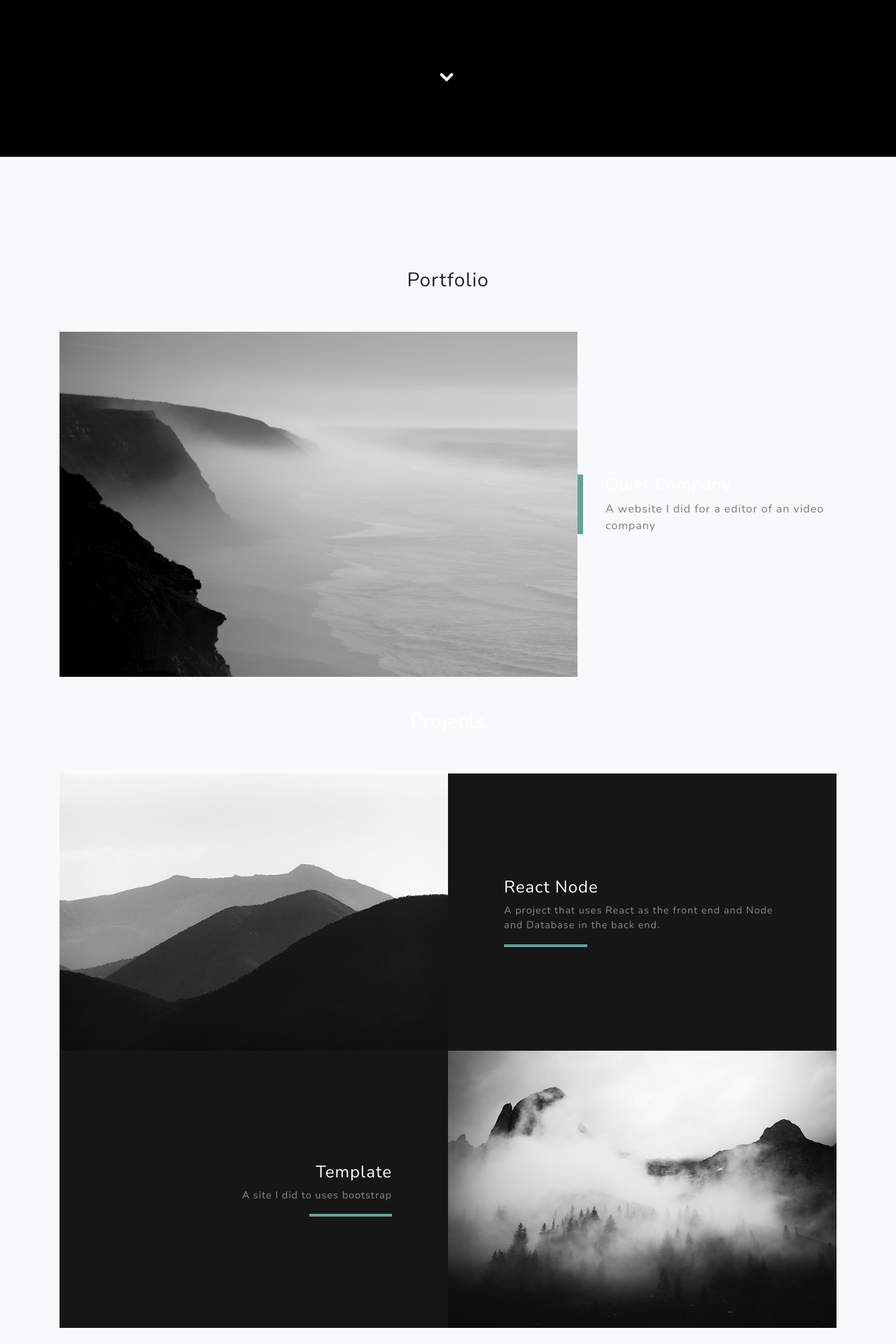
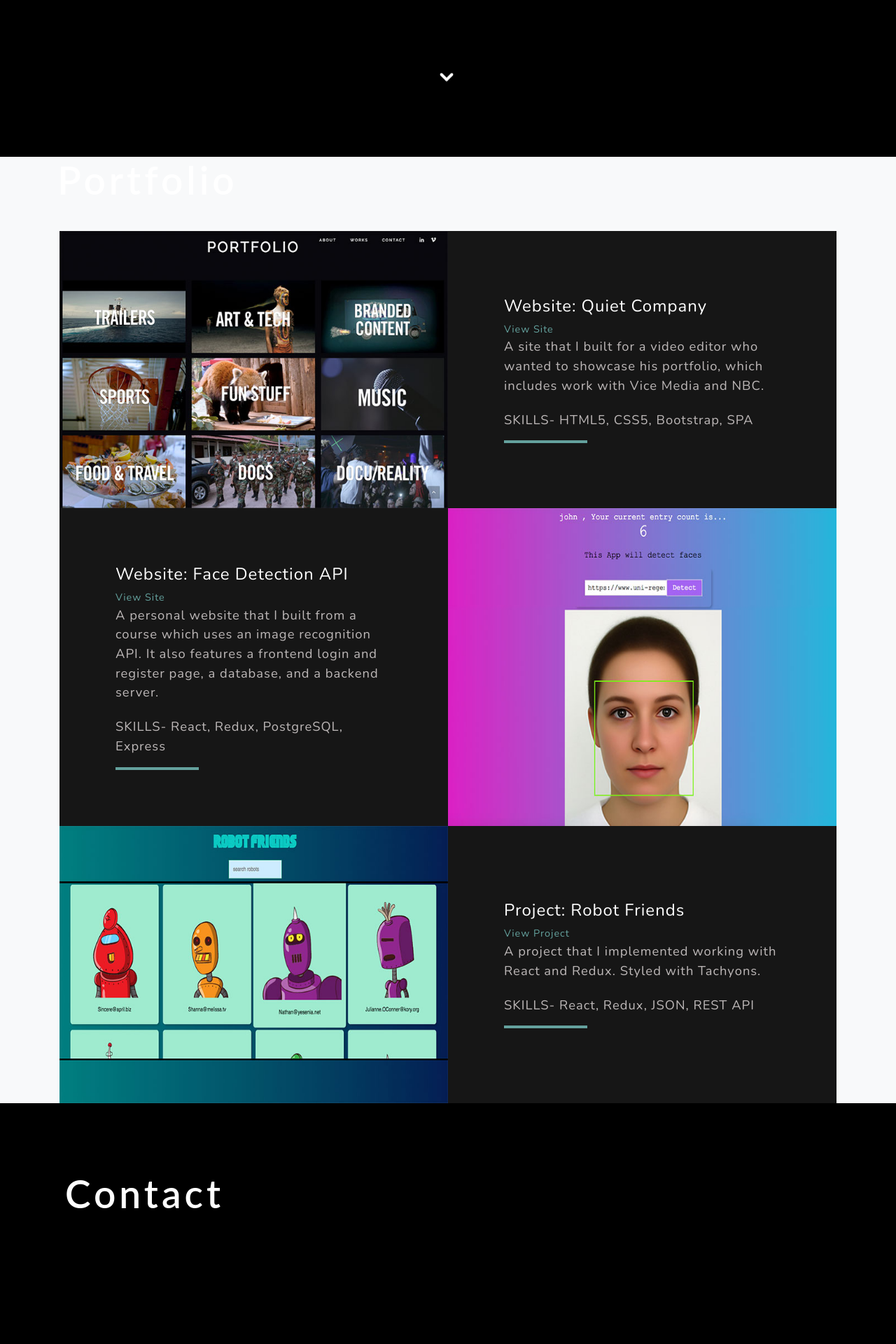
Before and after one commit to mchen3/portfolio, a PHP site: page / in a window 1280 px wide. Shown: the part 1240-3160 px from the top of the page at 70% size. Run offline with PHP 8.4, Linux system fonts and the light colour scheme.

Commit message:
Edited Portfolio and Contact

```diff
--- a/index.css
+++ b/index.css
@@ -128,6 +128,58 @@
 }
 
 
+@media (min-width: 1200px) {
+
+  .projects-section h1 {
+    margin-left: -12.05rem !important;
+  }
+}
+
+.projects-section h1 {
+  /* font-family: 'Varela Round'; */
+  /* font-family: 'Comfortaa', cursive; */
+
+  font-family: 'Lato', sans-serif;
+
+  text-align: left;
+  font-weight: 600;
+  font-size: 55px;
+  /* line-height: 2.5rem; */
+  letter-spacing: 5px;
+  /* background: -webkit-linear-gradient(rgba(255,255,255,.9),rgba(255,255,255,0)); */
+  background: white;
+
+  margin-bottom: 2.5rem !important;
+
+  /* margin-left: -12.2rem !important; */
+  /* margin-right: .5rem !important; */
+
+  -webkit-text-fill-color: transparent;
+  -webkit-background-clip: text;
+}
+
+.projects-section {
+  padding: 0 0 !important;
+}
+
+/* .projects-section h4{
+  font-size: 1.5rem !important;
+} */
+
+
+.text-white-50 {
+  color:#bdb8b8 !important;
+  font-size: 1.15rem !important;
+  /* font-size: .75rem !important; */
+
+}
+
+
+.img-fluid {
+  max-width: 100%;
+  height: 100%;
+  /* align-items: stretch; */
+}
 
 
 /* @media (min-width: 768px) {
--- a/index.html
+++ b/index.html
@@ -51,7 +51,7 @@
               <a class="nav-link js-scroll-trigger" href="#projects"><b>Projects</b></a>
             </li>
             <li class="nav-item">
-              <a class="nav-link js-scroll-trigger" href="#signup"><b>Contact</b></a>
+              <a class="nav-link js-scroll-trigger" href="#contact"><b>Contact</b></a>
             </li>
           </ul>
         </div>
@@ -81,25 +81,8 @@
 
 <!-- Particles -->
 
-<script src="https://cdn.jsdelivr.net/particles.js/2.0.0/particles.min.js"></script>
+<!-- <script src="https://cdn.jsdelivr.net/particles.js/2.0.0/particles.min.js"></script> -->
 <script  src="js/index.js"></script>
-
-    <!-- About Section -->
-    <!-- <section id="about" class="about-section text-center">
-      <div class="container">
-        <div class="row">
-          <div class="col-lg-8 mx-auto">
-            <h2 class="text-white mb-4">Built with Bootstrap 4</h2>
-            <p class="text-white-50">Grayscale is a free Bootstrap theme created by Start Bootstrap. It can be yours right now, simply download the template on
-              <a href="http://startbootstrap.com/template-overviews/grayscale/">the preview page</a>. The theme is open source, and you can use it for any purpose, personal or commercial.</p>
-          </div>
-        </div>
-        <img src="img/ipad.png" class="img-fluid" alt="">
-      </div>
-    </section> -->
-
-    <!-- About  -->
-
 
     <section id="about" class="about-section">
         <div class="container d-flex h-100 align-items-center">
@@ -113,8 +96,6 @@
             <br>
             <h2 class="mx-auto my-0 ">React-Redux, Node.js, HTML5, CSS3, PostgreSQL, Express.js are some of the tools that I use to make beautiful sites.</h2>
 
-
-
             <br><br><br>          <br><br><br>
             <a href="#about" class=" js-scroll-trigger">
               <div class="arrow bounce" >
@@ -124,44 +105,65 @@
         </div>
       </section>
 
-
-
-
     <!-- Projects Section -->
     <section id="projects" class="projects-section bg-light">
 
+      <div class="container">
 
+          <!-- <div class="container h-100 align-items-center"> -->
 
-      <h3 align="center"> Portfolio</h3> <br><br>
-      <div class="container">
-        <!-- Featured Project Row -->
-        <div class="row align-items-center no-gutters mb-4 mb-lg-5">
-          <div class="col-xl-8 col-lg-7">
-            <img class="img-fluid mb-3 mb-lg-0" src="img/bg-masthead.jpg" alt="">
+          <div class="row ">
+              <div class="col-md-10 col-lg-8 mx-auto text-center">
+                  <h1 class="mx-auto my-0">Portfolio</h1>
+                  <!-- <br><br> -->
               </div>
-          <div class="col-xl-4 col-lg-5">
-            <div class="featured-text text-center text-lg-left">
-              <h4>Quiet Company</h4>
-              <p class="text-black-50 mb-0">A website I did for a editor of an video company</p>
+            </div>
+
+        <!-- Project One Row -->
+        <div class="row justify-content-center no-gutters mb-5 mb-lg-0">
+
+          <div class="col-lg-6">
+            <img class="img-fluid" src="img/quiet2.jpg" alt="">
+          </div>
+
+          <div class="col-lg-6">
+            <div class="bg-black text-center h-100 project">
+              <div class="d-flex h-100">
+                <div class="project-text w-100 my-auto text-center text-lg-left">
+                  <h4 class="text-white">Website: Quiet Company</h4>
+                  <a href="http://quiet.company">View Site </a>
+                  <p class="mb-0 text-white-50">A site that I built for a video editor who wanted to showcase his portfolio, which includes work with Vice Media and NBC. </p>
+                  <br>
+                  <p class="mb-0 text-white-50">SKILLS- HTML5, CSS5, Bootstrap, SPA </p>
+                  <hr class="d-none d-lg-block mb-0 ml-0">
+                </div>
               </div>
             </div>
           </div>
 
+        </div>
 
-        <h3 align="center"> Projects</h3> <br><br>
+        <!-- Project Two Row -->
+        <div class="row justify-content-center no-gutters">
 
+          <div class="col-lg-6">
+            <img class="img-fluid" src="img/face2.jpg" alt="">
+          </div>
 
-        <!-- Project One Row -->
-        <div class="row justify-content-center no-gutters mb-5 mb-lg-0">
-          <div class="col-lg-6">
-            <img class="img-fluid" src="img/demo-image-01.jpg" alt="">
-          </div>
-          <div class="col-lg-6">
+          <div class="col-lg-6 order-lg-first">
             <div class="bg-black text-center h-100 project">
               <div class="d-flex h-100">
                 <div class="project-text w-100 my-auto text-center text-lg-left">
-                  <h4 class="text-white">React Node</h4>
-                  <p class="mb-0 text-white-50">A project that uses React as the front end and Node and Database in the back end.</p>
+                  <h4 class="text-white">Website: Face Detection API</h4>
+
+                  <a href="http://quiet.company">View Site </a>
+
+                  <p class="mb-0 text-white-50">A personal website that I built from a course which uses an image recognition API. It also features a frontend login and register page,
+                   a database, and a backend server.
+                  </p>
+                  <br>
+                  <p class="mb-0 text-white-50">SKILLS- React, Redux, PostgreSQL, Express</p>
+
                   <hr class="d-none d-lg-block mb-0 ml-0">
                 </div>
               </div>
@@ -169,102 +171,63 @@
           </div>
         </div>
 
-        <!-- Project Two Row -->
-        <div class="row justify-content-center no-gutters">
+
+
+
+        <!-- Project Three Row -->
+        <div class="row justify-content-center no-gutters mb-5 mb-lg-0">
             <div class="col-lg-6">
-            <img class="img-fluid" src="img/demo-image-02.jpg" alt="">
+              <img class="img-fluid" src="img/robo3.jpg" alt="">
             </div>
-          <div class="col-lg-6 order-lg-first">
+            <div class="col-lg-6">
               <div class="bg-black text-center h-100 project">
                 <div class="d-flex h-100">
-                <div class="project-text w-100 my-auto text-center text-lg-right">
-                  <h4 class="text-white">Template</h4>
-                  <p class="mb-0 text-white-50">A site I did to uses bootstrap</p>
-                  <hr class="d-none d-lg-block mb-0 mr-0">
+                  <div class="project-text w-100 my-auto text-center text-lg-left">
+                    <h4 class="text-white">Project: Robot Friends</h4>
+
+                    <a href="http://quiet.company">View Project </a>
+
+                    <p class="mb-0 text-white-50"> A project that I implemented working with React and Redux. Styled with Tachyons.</p>
+                    <br>
+                    <p class="mb-0 text-white-50">SKILLS- React, Redux, JSON, REST API</p>
+                    <hr class="d-none d-lg-block mb-0 ml-0">
                   </div>
                 </div>
               </div>
             </div>
           </div>
 
+
       </div>
     </section>
 
-    <!-- Signup Section -->
-    <section id="signup" class="signup-section">
-      <div class="container">
-        <div class="row">
-          <div class="col-md-10 col-lg-8 mx-auto text-center">
 
-            <i class="far fa-paper-plane fa-2x mb-2 text-white"></i>
-            <h2 class="text-white mb-5">Subscribe to receive updates!</h2>
 
-            <form class="form-inline d-flex">
-              <input type="email" class="form-control flex-fill mr-0 mr-sm-2 mb-3 mb-sm-0" id="inputEmail" placeholder="Enter email address...">
-              <button type="submit" class="btn btn-primary mx-auto">Subscribe</button>
-            </form>
+    <!-- Contact Section -->
 
-          </div>
+    <section id="contact" class="about-section">
+        <div class="container d-flex h-100 ">
+          <div>
+              <h1 class="mx-auto my-0 ">Contact</h1>
+            <h2 class="mx-auto my-0 ">mike_chen7@hotmail.com</h2>
+            <br>
+            <h2 class="mx-auto my-0 ">347-537-8408</h2>
+            <br>
+
+            <br><br><br>
+
           </div>
         </div>
       </section>
 
-    <!-- Contact Section -->
-    <section class="contact-section bg-black">
-      <div class="container">
 
-        <div class="row">
 
-          <div class="col-md-4 mb-3 mb-md-0">
-            <div class="card py-4 h-100">
-              <div class="card-body text-center">
-                <i class="fas fa-map-marked-alt text-primary mb-2"></i>
-                <h4 class="text-uppercase m-0">Address</h4>
-                <hr class="my-4">
-                <div class="small text-black-50">4923 Market Street, Orlando FL</div>
-              </div>
-            </div>
-          </div>
 
-          <div class="col-md-4 mb-3 mb-md-0">
-            <div class="card py-4 h-100">
-              <div class="card-body text-center">
-                <i class="fas fa-envelope text-primary mb-2"></i>
-                <h4 class="text-uppercase m-0">Email</h4>
-                <hr class="my-4">
-                <div class="small text-black-50">
-                  <a href="#">hello@yourdomain.com</a>
-                </div>
-              </div>
-            </div>
-          </div>
 
-          <div class="col-md-4 mb-3 mb-md-0">
-            <div class="card py-4 h-100">
-              <div class="card-body text-center">
-                <i class="fas fa-mobile-alt text-primary mb-2"></i>
-                <h4 class="text-uppercase m-0">Phone</h4>
-                <hr class="my-4">
-                <div class="small text-black-50">+1 (555) 902-8832</div>
-              </div>
-            </div>
-          </div>
-        </div>
 
-        <div class="social d-flex justify-content-center">
-          <a href="#" class="mx-2">
-            <i class="fab fa-twitter"></i>
-          </a>
-          <a href="#" class="mx-2">
-            <i class="fab fa-facebook-f"></i>
-          </a>
-          <a href="#" class="mx-2">
-            <i class="fab fa-github"></i>
-          </a>
-        </div>
 
-      </div>
-    </section>
+
+
 
     <!-- Footer -->
     <footer class="bg-black small text-center text-white-50">
```
Also changed, not shown: img/face.png (added), img/face1.jpg (added), img/face2.jpg (added), img/quiet.jpg (added), img/quiet.png (added), img/quiet1.jpg (added), img/quiet2.jpg (added), img/robo.png (added), img/robo1.jpg (added), img/robo2.jpg (added), img/robo3.jpg (added). Lines whose indentation alone changed are shown as unchanged.
